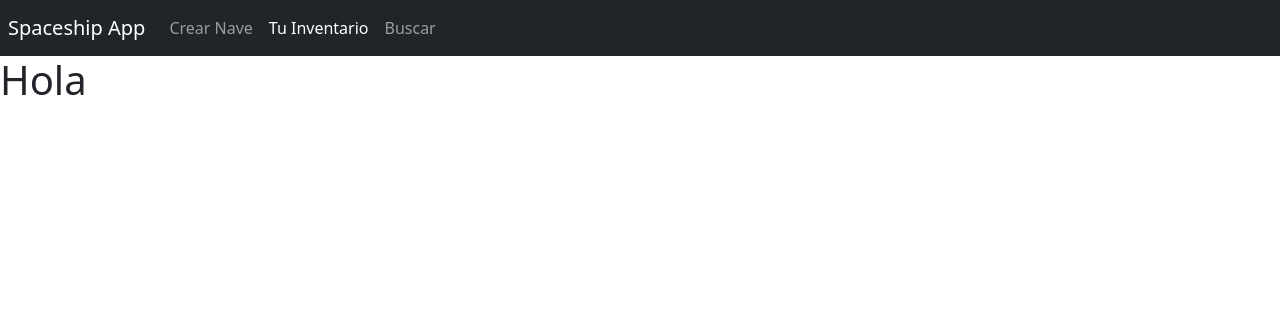
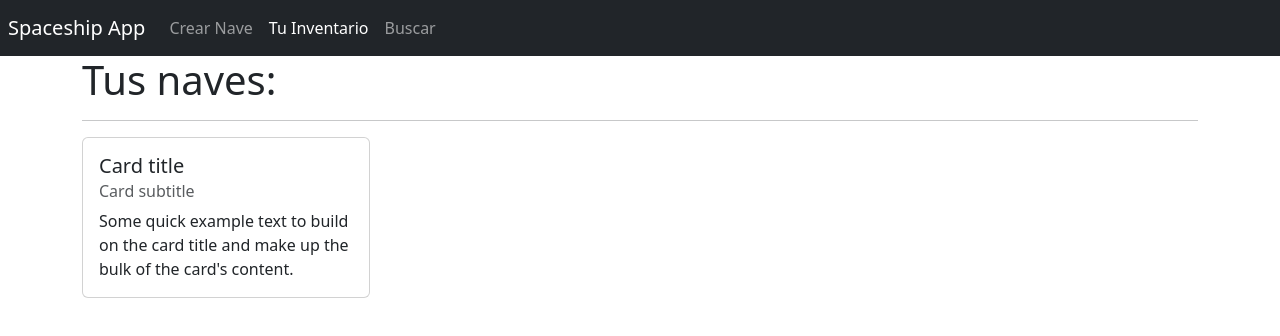
Before and after one commit to JennyferSalcedo/Reto-Tecnico-QA-Sofka, a React (Vite) app in the folder naves-front/: page /inventory in a window 1280 px wide. Shown: the top 336 px of the page. Built offline with nearby package versions, Linux system fonts and the light colour scheme.

Commit message:
Correcciones en front end. Se deja listo para consumir API.

```diff
--- a/naves-front/src/App.css
+++ b/naves-front/src/App.css
@@ -11,7 +11,7 @@
   width: 90vw;
   height: 90vh;
   border-radius: 1rem;
-  box-shadow: 6px 6px rgba(0, 0, 0, 0.2);
+  box-shadow: 6px 6px rgba(0, 0, 0, 0.4);
   display: flex;
   justify-content: center;
   align-items: center;
--- /dev/null
+++ b/naves-front/src/components/Card.tsx
@@ -0,0 +1,14 @@
+export const Card = () => {
+  return (
+    <div className="card mt-3" style={{ width: '18rem' }}>
+      <div className="card-body">
+        <h5 className="card-title">Card title</h5>
+        <h6 className="card-subtitle mb-2 text-muted">Card subtitle</h6>
+        <p className="card-text">
+          Some quick example text to build on the card title and make up the
+          bulk of the card's content.
+        </p>
+      </div>
+    </div>
+  );
+};
--- a/naves-front/src/components/Navbar.tsx
+++ b/naves-front/src/components/Navbar.tsx
@@ -3,7 +3,7 @@ import { Link, NavLink, useNavigate } from 'react-router-dom';
 export const Navbar = () => {
   return (
     <nav className="navbar navbar-expand-sm navbar-dark bg-dark p-2">
-      <Link className="navbar-brand" to="/">
+      <Link className="navbar-brand" to="/create">
         Spaceship App
       </Link>
 
--- a/naves-front/src/components/index.ts
+++ b/naves-front/src/components/index.ts
@@ -1 +1,2 @@
+export * from './Card';
 export * from './Navbar';
--- a/naves-front/src/interfaces/nave-interfaces.ts
+++ b/naves-front/src/interfaces/nave-interfaces.ts
@@ -26,5 +26,5 @@ export interface UnmannedSpaceCraft extends ThrustSpaceship {
 // Naves espaciales tripuladas
 export interface MannedSpaceCraft extends Spaceship {
   groundClearance: string;
-  numberOfSeats: boolean;
+  numberOfSeats: number;
 }
--- a/naves-front/src/pages/SearchSpaceshipPage.tsx
+++ b/naves-front/src/pages/SearchSpaceshipPage.tsx
@@ -1,6 +1,29 @@
+import { useState } from 'react';
+
+// interface Props {
+//   onNewSpaceship: (value: string) => void;
+// }
 
 export const SearchSpaceshipPage = () => {
+  const [inputValue, setInputValue] = useState('');
+
+  const onInputChange = ({ target }: any) => {
+    setInputValue(target.value);
+  };
+  const onSubmit = (event: any) => {
+    event.preventDefault();
+    if (inputValue.trim().length <= 1) return;
+    // onNewSpaceship(inputValue.trim());
+    setInputValue('');
+  };
   return (
-    <div>SearchSpaceshipPage</div>
-  )
-}
+    <form onSubmit={onSubmit} aria-label="form">
+      <input
+        type="text"
+        placeholder="Busca tus naves"
+        value={inputValue}
+        onChange={onInputChange}
+      />
+    </form>
+  );
+};
--- a/naves-front/src/pages/SpaceshipInventoryPage.tsx
+++ b/naves-front/src/pages/SpaceshipInventoryPage.tsx
@@ -1,8 +1,11 @@
+import { Card } from '../components';
 
 export const SpaceshipInventoryPage = () => {
   return (
-    <div>
-        <h1>Hola</h1>
+    <div className="container">
+      <h1>Tus naves:</h1>
+      <hr />
+      <Card />
     </div>
-  )
-}
+  );
+};
--- a/naves-front/src/router/AppRouter.tsx
+++ b/naves-front/src/router/AppRouter.tsx
@@ -1,4 +1,4 @@
-import { Route, Routes } from 'react-router-dom';
+import { Navigate, Route, Routes } from 'react-router-dom';
 import {
   CreateSpaceshipPage,
   SearchSpaceshipPage,
@@ -12,6 +12,7 @@ export const AppRouter = () => {
         <Route path="create" element={<CreateSpaceshipPage />} />
         <Route path="inventory" element={<SpaceshipInventoryPage />} />
         <Route path="search" element={<SearchSpaceshipPage />} />
+        <Route path="*" element={<Navigate to={'create'} />} />
       </Routes>
     </>
   );
```
